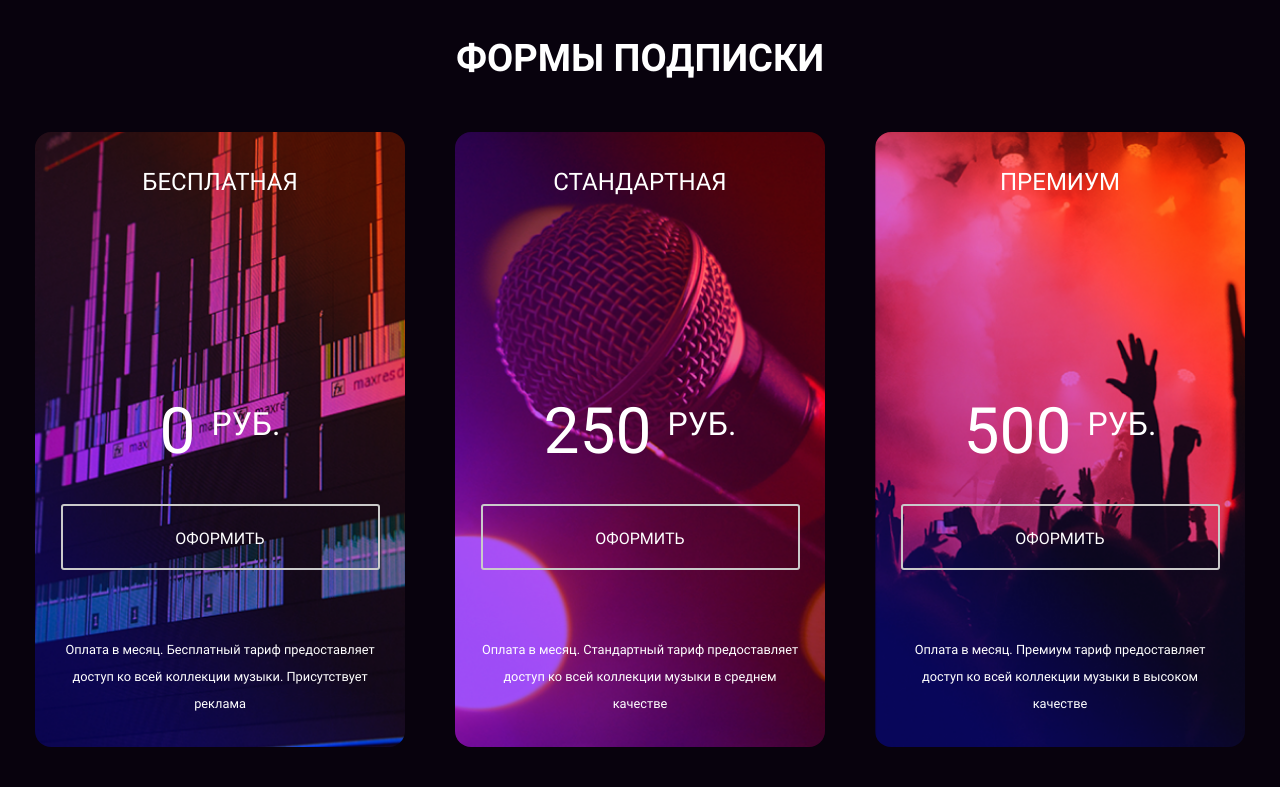
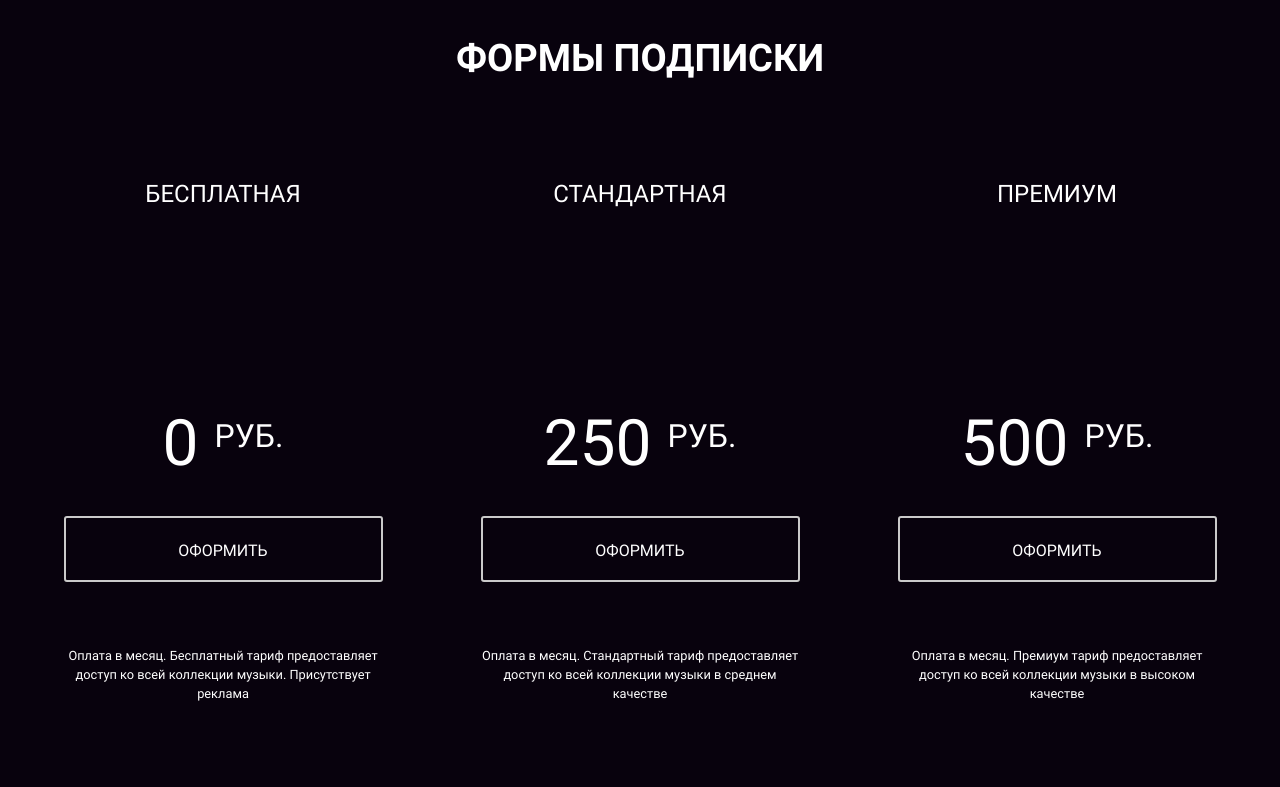
Before and after one commit to SonnyOnni/Layout-Music-box, a website: page src/index.html in a window 1280 px wide. Shown: the part 820-1607 px from the top of the page. Drawn offline with Linux system fonts and the light colour scheme.

Commit message:
edit desktop sections in index.html

```diff
--- a/src/index.html
+++ b/src/index.html
@@ -40,34 +40,34 @@
         </section>
     </header>
     <main>
-        <section id="page-pricing">
-            <section class="pricing wrapper">
+        <section class="page-pricing">
+            <section id="page-pricing" class="pricing wrapper">
             <h2 class="desktop-h2 pricing-section-title">Формы подписки</h2>
             <section class="pricing-items">
             <div class="pricing-item bg-free">
                 <h3 class="pricing-item-title">Бесплатная</h3>
-                <p class="pricing-value-first pricing-value"><span class="money-value">руб.</span></p>
+                <p class="pricing-value pricing-value">0<span class="money-value">руб.</span></p>
                 <a href="#" class="btn-transparent apply-btn">Оформить</a>
-                <p class="pricing-footer-first"></p>
+                <p class="pricing-footer">Оплата в месяц. Бесплатный тариф предоставляет доступ ко всей коллекции музыки. Присутствует реклама</p>
             </div>
             <div class="pricing-item bg-standart">
                 <h3 class="pricing-item-title">Стандартная</h3>
-                <p class="pricing-value-second pricing-value"><span class="money-value">руб.</span></p>
+                <p class="pricing-value pricing-value">250<span class="money-value">руб.</span></p>
                 <a href="#" class="btn-transparent apply-btn">Оформить</a>
-                <p class="pricing-footer-second"></p>
+                <p class="pricing-footer">Оплата в месяц. Стандартный тариф предоставляет доступ ко всей коллекции музыки в среднем качестве</p>
             </div>
             <div class="pricing-item bg-premium">
                 <h3 class="pricing-item-title">Премиум</h3>
-                <p class="pricing-value-third pricing-value"><span class="money-value">руб.</span></p>
+                <p class="pricing-value pricing-value">500<span class="money-value">руб.</span></p>
                 <a href="#" class="btn-transparent apply-btn">Оформить</a>
-                <p class="pricing-footer-third"></p>
+                <p class="pricing-footer">Оплата в месяц. Премиум тариф предоставляет доступ ко всей коллекции музыки в высоком качестве</p>
             </div>
             </section>
             <p class="main-description pricing-section-description">На всех тарифах возможно прослушивание музыки с мобильных устройств. На премиум тарифе вы можете скачать все композиции на ваше устройство и слушать музыку без подключения к интернету</p>
             </section>
         </section>
-        <section id="page-news">
-            <section class="wrapper">
+        <section class="page-news">
+            <section id="page-news" class="wrapper">
             <h2 class="desktop-h2 main-news-title">Последние новости</h2>
             <div class="news-item">
                 <img src="images/Music to Be Murdered By 1.png" alt="Eminem" class="news-picture">
@@ -105,14 +105,14 @@
             </div>
             </section>
         </section>
-        <section id="page-app">
-            <section class="wrapper">
+        <section class="page-app">
+            <section id="page-app" class="wrapper">
             <h2 class="desktop-h2 page-app-title">Мобильное приложение</h2>
             <div class="page-app-wrapper">
                 <div class="page-app-items">
-                    <p class="main-description page-app-description">Воспользуйтесь нашим мобильным приложением. Оно позволит слушать музыку с любого устройства на базе операционных систем Androind и iOS
-                       <br><br> С тарифом «Премиум» приложение позволяет скачивать все композиции из нашей коллекции. Вы можете слушать музыку даже без интернета.</p>
-                    <button class="btn-download">Скачать</button>
+                    <p class="main-description page-app-description">Воспользуйтесь нашим мобильным приложением. Оно позволит слушать музыку с любого устройства на базе операционных систем Androind и iOS</p>
+                    <p class="main-description page-app-description">С тарифом «Премиум» приложение позволяет скачивать все композиции из нашей коллекции. Вы можете слушать музыку даже без интернета.</p>
+                    <a class="btn-download">Скачать</a>
                 </div>
                 <img src="images/iphone 1.png" alt="iPhone5 S" class="page-app-image">
             </div>
--- a/src/scss/footer.scss
+++ b/src/scss/footer.scss
@@ -104,6 +104,7 @@
     #footer {
         padding-left: 20px;
         padding-right: 20px;
+        padding-bottom: 32px;
     }
 
     .footer-menu {
@@ -112,7 +113,7 @@
     }
 
     .line {
-        top: 700px;
+        top: 680px;
     }
 
     .footer-menu-bottom {
--- a/src/scss/news.scss
+++ b/src/scss/news.scss
@@ -16,10 +16,16 @@
     @include news-item ("Ordinary Man", "Легенда рока Оззи Озборн спустя 10 лет выпустил новый альбом Ordinary Man. Слушайте в числе первых на Music Box")
 }
 
-#page-news {
+.page-news {
     @include flex-center;
 
     padding-top: 100px;
+}
+
+#page-news {
+    width: 1200px;
+    padding-left: 20px;
+    padding-right: 20px;
 }
 
 .main-news-title {
--- a/src/scss/page-app.scss
+++ b/src/scss/page-app.scss
@@ -1,6 +1,12 @@
-#page-app {
+.page-app {
     @include flex-center;
     padding: 100px 0;
+}
+
+#page-app {
+    width: 1200px;
+    padding-left: 20px;
+    padding-right: 20px;
 }
 
 .page-app-title {
@@ -22,10 +28,11 @@
 .page-app-description {
     max-width: 600px;
     text-align: start;
+    margin-bottom: 16px;
 }
 
 .btn-download {
-    margin-top: 16px;
+    display: block;
     padding: 16px 40px;
     width: 131px;
     height: 53px;
--- a/src/scss/pricing.scss
+++ b/src/scss/pricing.scss
@@ -1,57 +1,38 @@
-@mixin pricing($pricing-value) {
+@mixin pricing {
     margin-top: 200px;
     line-height: 1em;
-
-    &::before {
     font-size: 64px;
     line-height: 100%;
     color: $white;
-
-        content: "#{$pricing-value}";
-    }
 }
 
-@mixin pricing-footer($pricing-footer) {
+@mixin pricing-footer {
     text-align: center;
-
-    &::before {
     font-size: 12.8px;
     line-height: 150%;
     color: $white;
-
-        content: "#{$pricing-footer}";
-    }
 }
 
-.pricing-value-first {
-    @include pricing("0")
+.pricing-value {
+    @include pricing;
 }
 
-.pricing-footer-first {
-    @include pricing-footer("Оплата в месяц. Бесплатный тариф предоставляет доступ ко всей коллекции музыки. Присутствует реклама")
-}
-
-.pricing-value-second {
-    @include pricing("250")
-}
-
-.pricing-footer-second {
-    @include pricing-footer("Оплата в месяц. Стандартный тариф предоставляет доступ ко всей коллекции музыки в среднем качестве")
-}
-
-.pricing-value-third {
-    @include pricing("500")
-}
-.pricing-footer-third {
-    @include pricing-footer("Оплата в месяц. Премиум тариф предоставляет доступ ко всей коллекции музыки в высоком качестве")
+.pricing-footer {
+    @include pricing-footer;
 }
 
 /*Pricing Section*/
 
-#page-pricing {
+.page-pricing {
     @include flex-center;
 
     padding-top: 100px;
+}
+
+#page-pricing {
+    width: 1200px;
+    padding-left: 20px;
+    padding-right: 20px;
 }
 
 .pricing-items {
@@ -74,6 +55,8 @@
 .pricing-item:nth-child(3){
     margin-right: 0;
 }
+
+/*
 
 @mixin card-background {
     position: relative;
@@ -119,6 +102,7 @@
     background-image: url('../images/Premium\ Bg.png');
     }
 }
+*/
 
 .pricing-section-title {
     text-align: center;
@@ -137,11 +121,17 @@
     line-height: 36px;
 
     color: $white;
+
+    align-self: stretch;
+    text-align: center;
 }
 
 .pricing-value {
     display: flex;
-    justify-content: flex-start;
+    justify-content: center;
+
+    align-self: stretch;
+    text-align: center;
 }
 
 .money-value {
```
Also changed, not shown: src/css/style.css, 1 other file. Lines whose indentation alone changed are shown as unchanged.
